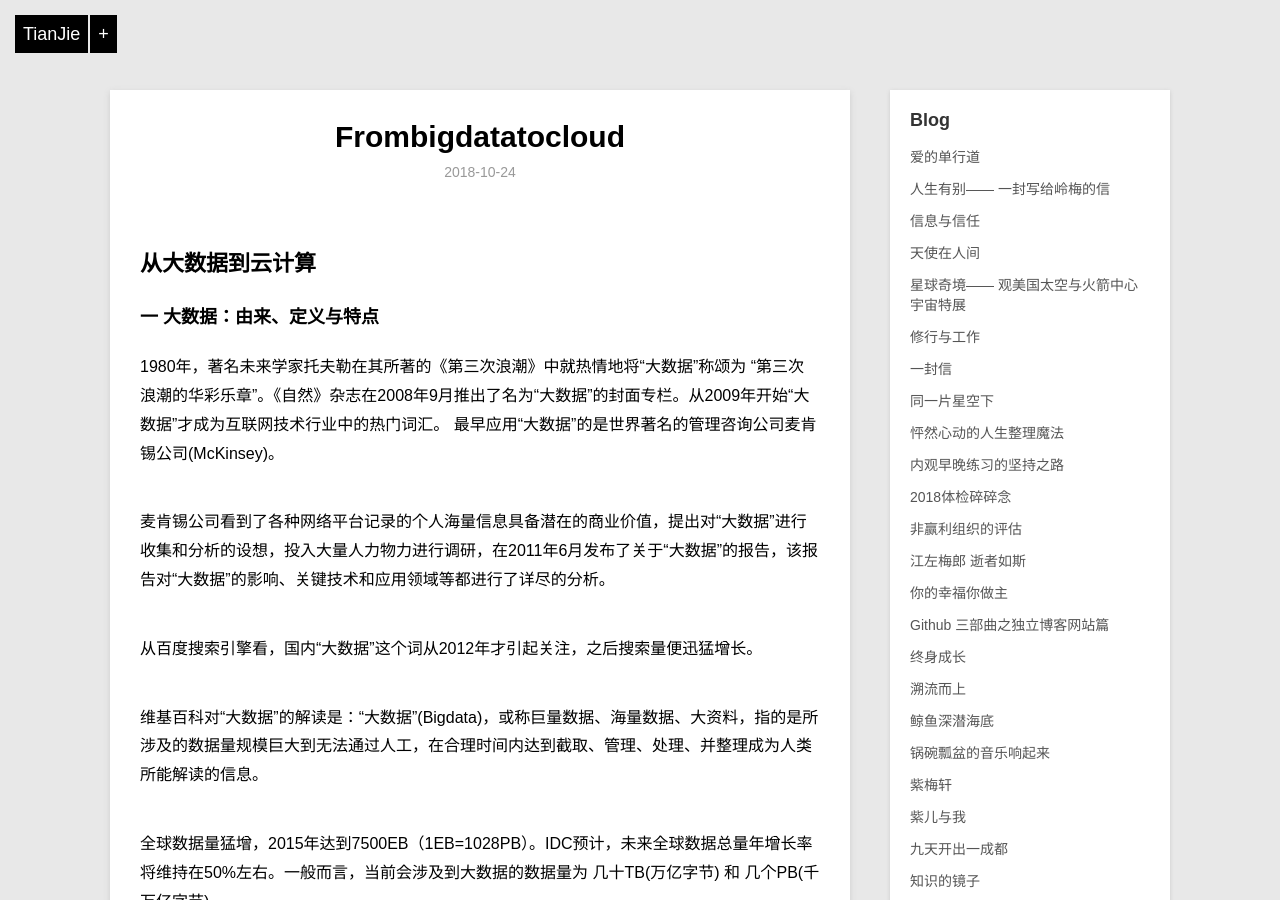
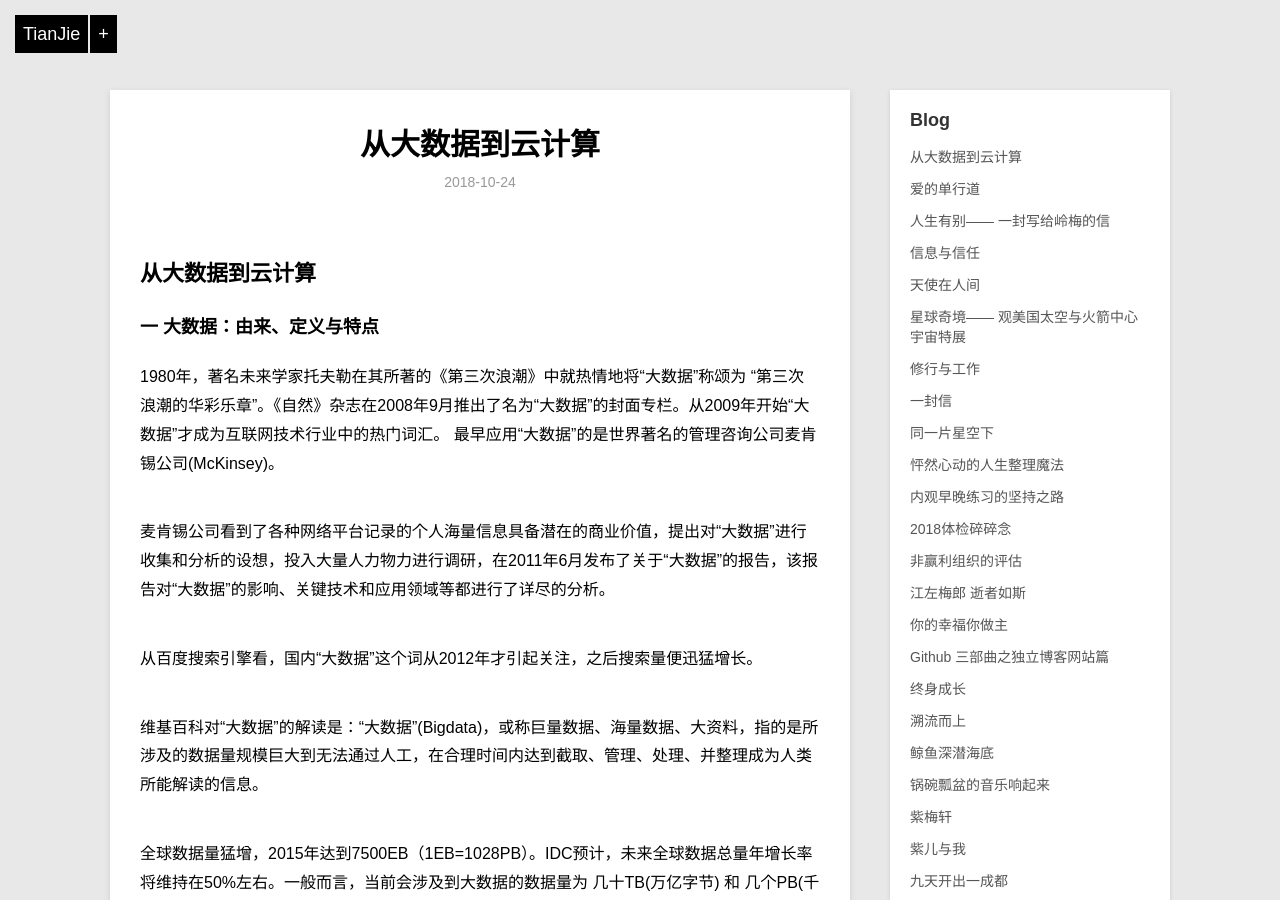
Before and after one commit to violettianjie/violettianjie.github.io, a Jekyll site: the page built from _posts/blog/2018-10-24-fromBigdataToCloud.md, in a window 1280 px wide and 900 px high. Built offline with Jekyll 4.4.1, drawn with Linux system fonts in a browser that asks for light colours; our own code applies the rules of GitHub Pages for plain Markdown files; some of the changed text lies outside the part shown.

Commit message:
Update 2018-10-24-fromBigdataToCloud.md

```diff
--- a/_posts/blog/2018-10-24-fromBigdataToCloud.md
+++ b/_posts/blog/2018-10-24-fromBigdataToCloud.md
@@ -1,3 +1,11 @@
+---
+layout: post
+title: "从大数据到云计算"
+description: "从大数据到云计算"
+category: blog
+---
+
+
 ## 从大数据到云计算
 
 ### 一 大数据：由来、定义与特点
@@ -89,4 +97,6 @@ G=f（x）  G 目标，f云计算，x大数据。
 2 数据检索，研判需要。
 3 进一步人工智能分析等。
 
+姑妄猜之，最终能大数据去做以前做不了的事情，有赖于人工智能技术的发展。
+
 白云在天，数据自出，路漫漫其修远兮。
```
